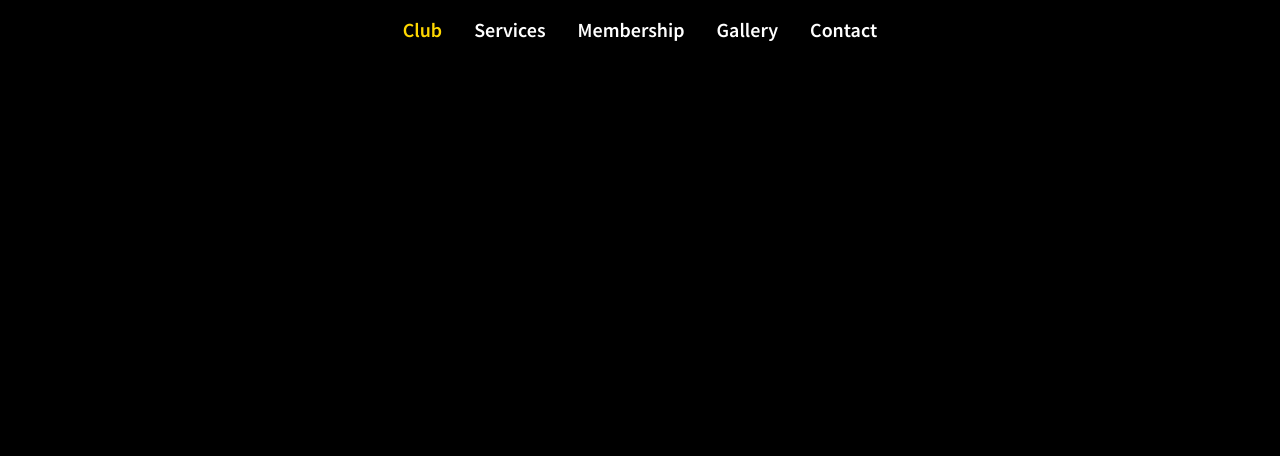
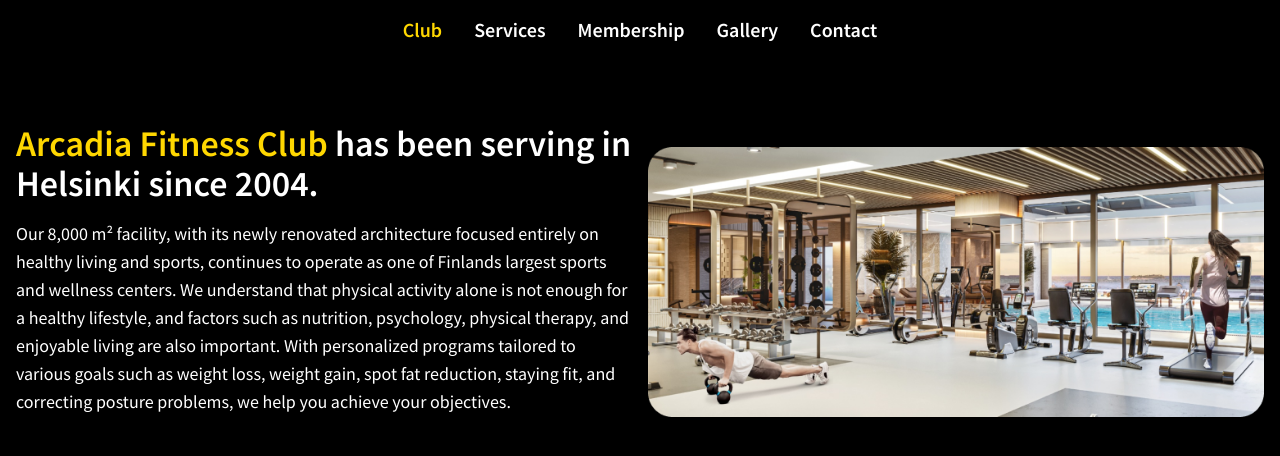
Before and after one commit to Arcadia-0/ArcadiaFitnessClub, a React (Vite) app: page / in a window 1280 px wide. Shown: the top 456 px of the page. Built offline with nearby package versions, Linux system fonts and the light colour scheme.

Commit message:
hero section added

```diff
--- a/src/App.jsx
+++ b/src/App.jsx
@@ -1,10 +1,12 @@
 import './App.css'
+import Hero from './components/Hero/Hero'
 import Navbar from './components/Navbar/Navbar'
 
 function App() {
   return (
     <div>
       <Navbar/>
+      <Hero/>
     </div>
   )
 }
--- /dev/null
+++ b/src/components/Hero/Hero.jsx
@@ -0,0 +1,36 @@
+import heroImage from "../../assets/heroImage.png";
+
+const Hero = () => {
+  return (
+    <div className="container mx-auto px-4 py-16">
+      <div className="flex flex-col md:flex-row items-center md:justify-between gap-4">
+
+        <div className="text-white md:w-1/2 text-center md:text-left">
+          <h1 className="text-2xl md:text-4xl font-semibold mb-4">
+           <span className="text-primary">Arcadia Fitness Club</span> has been serving in Helsinki since 2004.
+          </h1>
+          <p className="text-base md:text-lg mb-6 leading-relaxed">
+            Our 8,000 m² facility, with its newly renovated architecture focused
+            entirely on healthy living and sports, continues to operate as one of
+            Finlands largest sports and wellness centers. We understand that physical
+            activity alone is not enough for a healthy lifestyle, and factors such as
+            nutrition, psychology, physical therapy, and enjoyable living are also
+            important. With personalized programs tailored to various goals such as weight
+            loss, weight gain, spot fat reduction, staying fit, and correcting posture
+            problems, we help you achieve your objectives.
+          </p>
+        </div>
+
+        <div className="w-full md:w-1/2 flex justify-center md:justify-end">
+          <img
+            src={heroImage}
+            alt="Hero Image"
+            className="w-full h-auto max-w-none md:max-w-full rounded-lg shadow-lg"
+          />
+        </div>
+      </div>
+    </div>
+  );
+};
+
+export default Hero;
```
Also changed, not shown: src/assets/heroImage.png (added).
